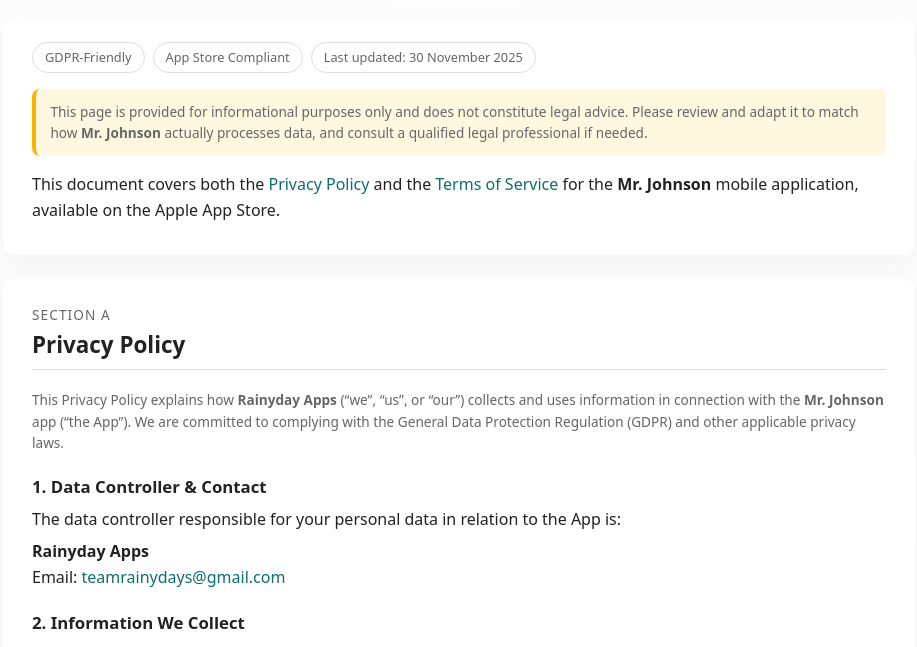
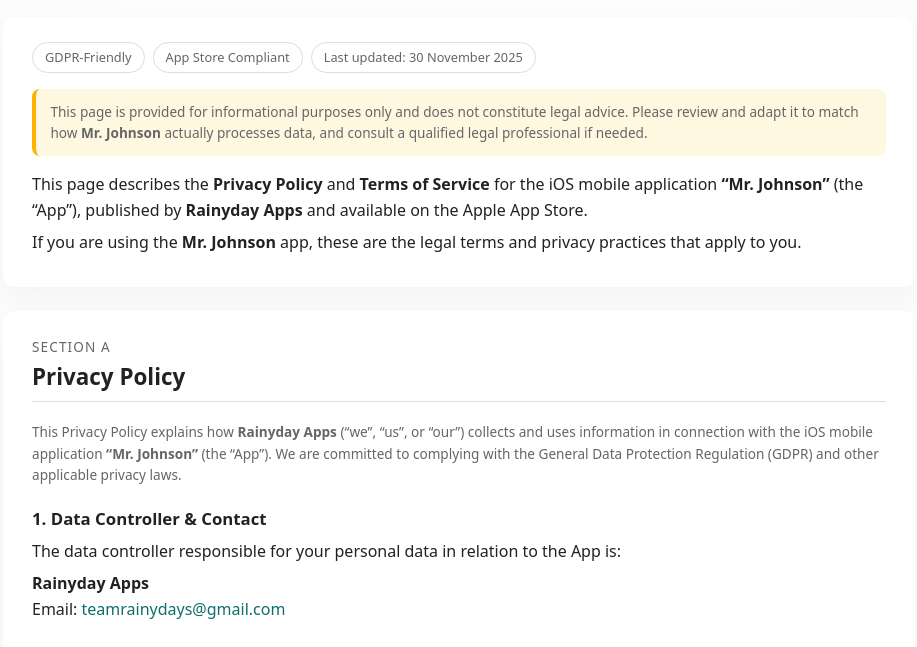
Before and after one commit to axb2/axb2.github.io, a plain HTML site: page index.html in a window 1280 px wide. Shown: the part 148-795 px from the top of the page, without its empty margins (181-1098 px from the left). Drawn offline with Linux system fonts and the light colour scheme.

Commit message:
Update index.html

```diff
--- a/index.html
+++ b/index.html
@@ -189,9 +189,12 @@
         and consult a qualified legal professional if needed.
       </p>
       <p>
-        This document covers both the <a href="#privacy-policy">Privacy Policy</a> and the
-        <a href="#terms-of-service">Terms of Service</a> for the <strong>Mr. Johnson</strong> mobile application,
-        available on the Apple App Store.
+        This page describes the <strong>Privacy Policy</strong> and <strong>Terms of Service</strong> for the
+        iOS mobile application <strong>“Mr. Johnson”</strong> (the “App”), published by
+        <strong>Rainyday Apps</strong> and available on the Apple App Store.
+      </p>
+      <p>
+        If you are using the <strong>Mr. Johnson</strong> app, these are the legal terms and privacy practices that apply to you.
       </p>
     </div>
 
@@ -201,8 +204,9 @@
       <h2>Privacy Policy</h2>
       <p class="meta">
         This Privacy Policy explains how <strong>Rainyday Apps</strong> (“we”, “us”, or “our”)
-        collects and uses information in connection with the <strong>Mr. Johnson</strong> app (“the App”).
-        We are committed to complying with the General Data Protection Regulation (GDPR) and other applicable privacy laws.
+        collects and uses information in connection with the iOS mobile application
+        <strong>“Mr. Johnson”</strong> (the “App”). We are committed to complying with the General
+        Data Protection Regulation (GDPR) and other applicable privacy laws.
       </p>
 
       <h3>1. Data Controller &amp; Contact</h3>
@@ -389,8 +393,8 @@
       <div class="section-anchor">Section B</div>
       <h2>Terms of Service</h2>
       <p class="meta">
-        These Terms of Service (“Terms”) govern your use of the <strong>Mr. Johnson</strong> mobile application (“the App”),
-        provided by <strong>Rainyday Apps</strong> (“we”, “us”, or “our”).
+        These Terms of Service (“Terms”) govern your use of the iOS mobile application
+        <strong>“Mr. Johnson”</strong> (the “App”), provided by <strong>Rainyday Apps</strong> (“we”, “us”, or “our”).
         By downloading or using the App from the Apple App Store, you agree to these Terms.
       </p>
 
```
